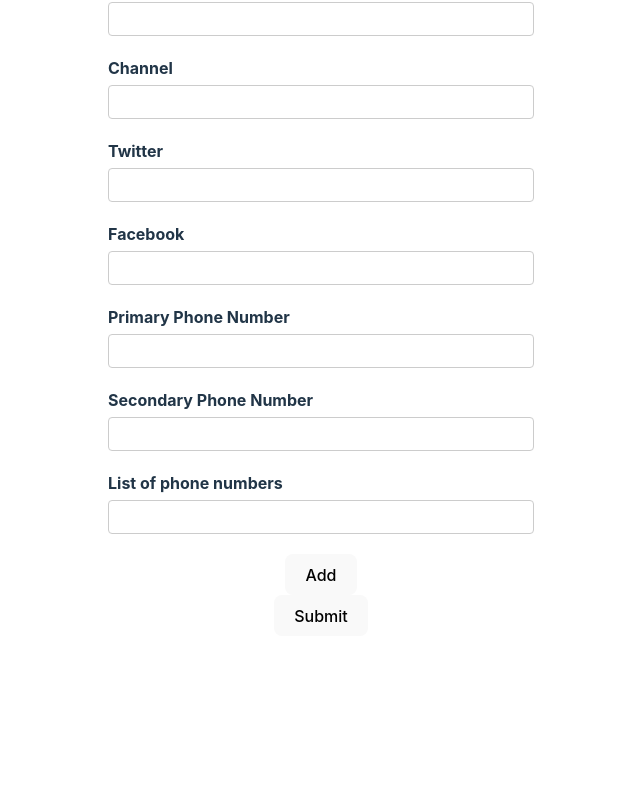
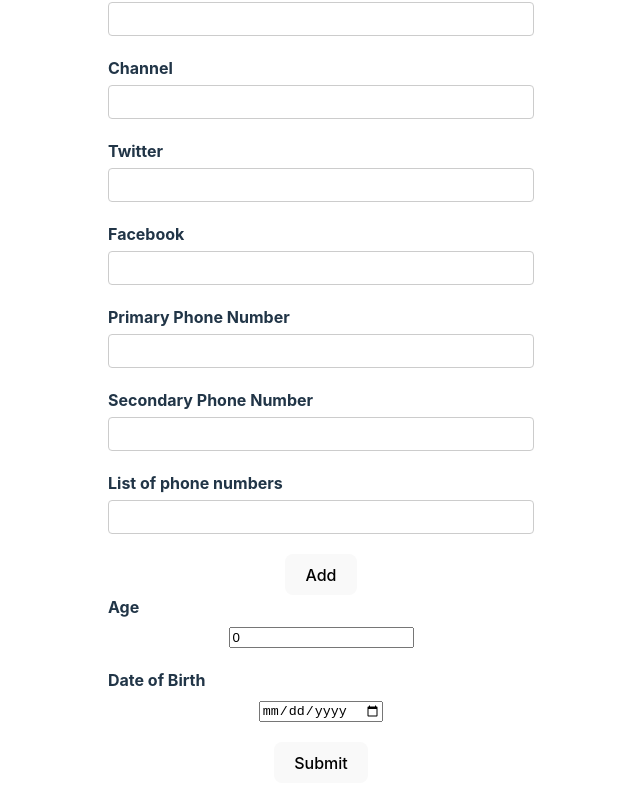
Before and after one commit to nipunagarwal4235/rhf, a React (Vite) app: page / in a window 1280 px wide. Shown: the part 267-1074 px from the top of the page, without its empty margins (319-959 px from the left). Before the commit the page ends 935 px from the top, so only its background shows below. Built offline with nearby package versions, Linux system fonts and the light colour scheme.

Commit message:
numeric and date values

```diff
--- a/src/components/YoutubeForm.tsx
+++ b/src/components/YoutubeForm.tsx
@@ -13,6 +13,8 @@
   phNumbers: {
     number: string;
   }[];
+  age: number;
+  dob: Date;
 };
 
 const YoutubeForm = () => {
@@ -27,6 +29,8 @@
       },
       phoneNumbers: ["", ""],
       phNumbers: [{ number: "" }],
+      age: 0,
+      dob: new Date(),
     },
   });
   const { register, control, handleSubmit, formState } = form;
@@ -155,6 +159,36 @@
           </div>
         </div>
 
+        <div className="form-control">
+          <label htmlFor="age">Age</label>
+          <input
+            type="number"
+            id="age"
+            {...register("age", {
+              valueAsNumber: true,
+              required: { value: true, message: "Age is required" },
+            })}
+          />
+
+          <p className="error">{errors.age?.message}</p>
+        </div>
+
+        <div className="form-control">
+          <label htmlFor="dob">Date of Birth</label>
+          <input
+            type="date"
+            id="dob"
+            {...register("dob", {
+              valueAsDate: true,
+              required: {
+                value: true,
+                message: "Date of Birth is required",
+              },
+            })}
+          />
+          <p className="error">{errors.dob?.message}</p>
+        </div>
+
         <button>Submit</button>
       </form>
       <DevTool control={control} />
```
